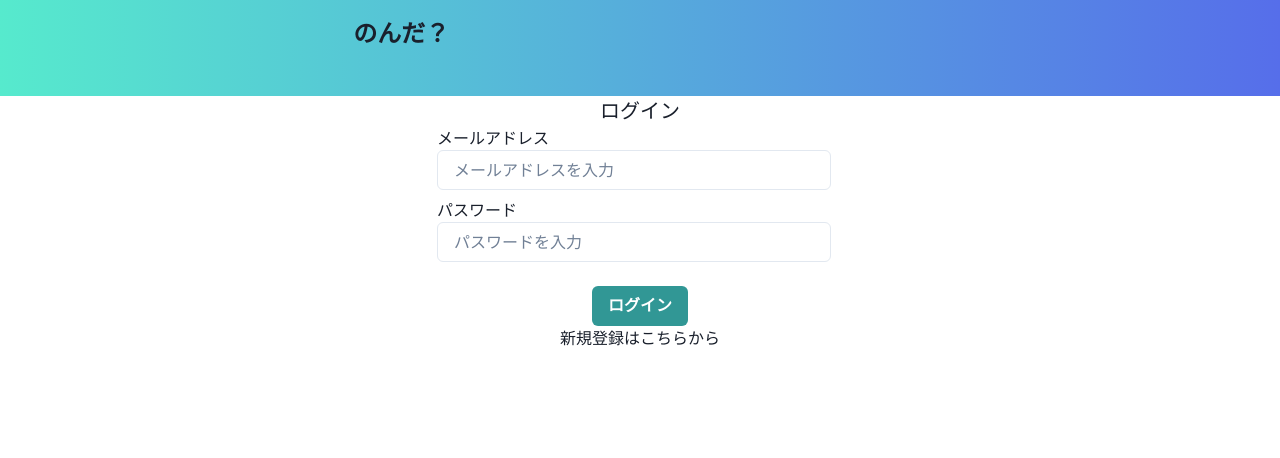
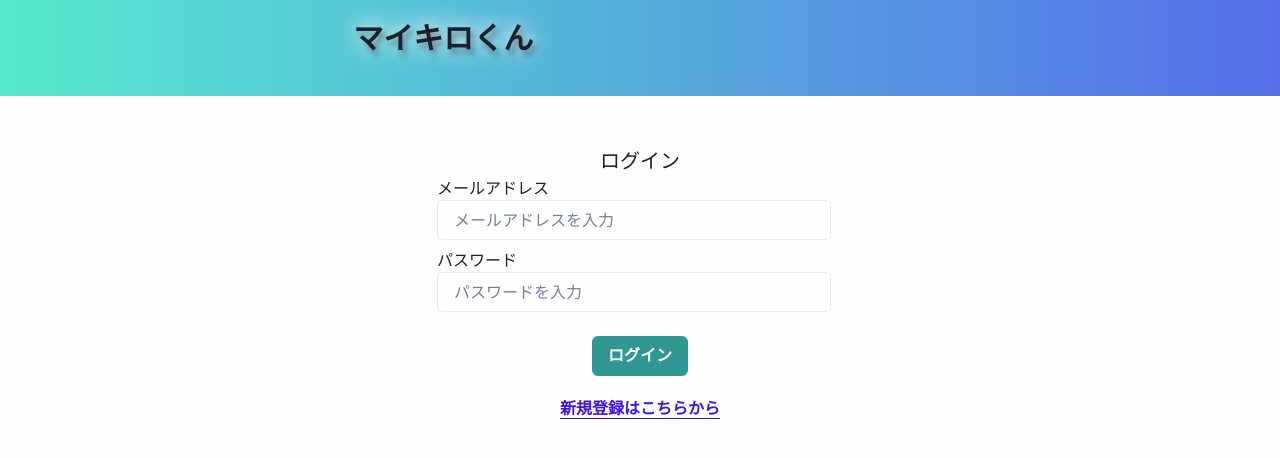
Before and after one commit to seetsuko/its-nonda-, a React (Create React App) app: page /login in a window 1280 px wide. Shown: the top 458 px of the page. Built offline with nearby package versions, Linux system fonts and the light colour scheme; no server answers.

Commit message:
refactor: 見た目の改善のため修正した。アイコンとタイトルを変えた

```diff
--- a/public/index.html
+++ b/public/index.html
@@ -2,7 +2,7 @@
 <html lang="en">
   <head>
     <meta charset="utf-8" />
-    <link rel="icon" href="%PUBLIC_URL%/favicon.ico" />
+    <link rel="icon" href="%PUBLIC_URL%/favicon.png" />
     <meta name="viewport" content="width=device-width, initial-scale=1" />
     <meta name="theme-color" content="#000000" />
     <meta
@@ -24,7 +24,7 @@
       work correctly both with client-side routing and a non-root public URL.
       Learn how to configure a non-root public URL by running `npm run build`.
     -->
-    <title>のんだ？</title>
+    <title>マイキロくん</title>
   </head>
   <body>
     <noscript>You need to enable JavaScript to run this app.</noscript>
--- a/src/Header.tsx
+++ b/src/Header.tsx
@@ -1,5 +1,5 @@
 import React, { useContext } from 'react';
-import { Heading, Box, Container, Flex, Button } from '@chakra-ui/react';
+import { Heading, Box, Container, Flex, Button, Text } from '@chakra-ui/react';
 import { Link, useLocation, useNavigate } from 'react-router-dom';
 import { signOut } from 'firebase/auth';
 import { auth } from './FirebaseConfig';
@@ -27,8 +27,16 @@ export const Header = () => {
         <Container width="90vw">
           <Flex as="header" py="5" justifyContent="space-between" m="0px">
             <Link to="/">
-              <Heading as="h1" fontSize="2xl" cursor="pointer">
-                のんだ？
+              <Heading cursor="pointer">
+                <Text
+                  fontSize="3xl"
+                  sx={{
+                    textShadow:
+                      ' 3px 5px 6px #00000067, 0 0 1em #ffffff, 0 0 0.5em #fff',
+                  }}
+                >
+                  マイキロくん
+                </Text>
               </Heading>
             </Link>
             {login ? (
--- a/src/pages/Counter.tsx
+++ b/src/pages/Counter.tsx
@@ -20,8 +20,8 @@ export const Counter = () => {
   const [timestamp, setTimestamp] = useState('');
   const [elapsedTime, setElapsedTime] = useState('');
 
-  const login = (token !== '')&&(uid !== undefined);
-  const noListId = (selectListId === undefined)
+  const login = token !== '' && uid !== undefined;
+  const noListId = selectListId === undefined;
 
   useEffect(() => {
     if (login) {
@@ -41,7 +41,7 @@ export const Counter = () => {
   useEffect(() => {
     if (!noListId) {
       axios
-          .get(`${url}/do_lists/${selectListId}/time_logs`,)
+        .get(`${url}/do_lists/${selectListId}/time_logs`)
         .then((res) => {
           // console.log(res.data)
           setTimestamp(res.data.at(-1)?.time);
@@ -81,12 +81,7 @@ export const Counter = () => {
     const time = dayjs().format('YYYY/MM/DD HH:mm:ss');
     const data = { time: time };
     axios
-      .post(`${url}/do_lists/${selectListId}/time_logs`, data, {
-        headers: {
-          'Content-Type': 'application/json',
-          authorization: `Bearer ${token}`,
-        },
-      })
+      .post(`${url}/do_lists/${selectListId}/time_logs`, data)
       .then((res) => {
         setTimestamp(time);
         setElapsedTime('');
@@ -96,7 +91,7 @@ export const Counter = () => {
 
   return (
     <Box>
-      {!loading && (selectListId!=="") &&(
+      {!loading && selectListId !== '' && (
         <Box textAlign="center" p={50} bg="#fefefe" h="88vh">
           {login ? (
             <Box>
@@ -165,13 +160,21 @@ export const Counter = () => {
                   <Box>
                     <Box mt={3}>
                       <Text>前回のキロクタイム</Text>
-
-                      <Text as="b" fontSize={"xl"}>{timestamp}</Text>
+                      {timestamp === undefined ? (
+                        <Text as="b" fontSize={'xl'}>
+                          「キロク！」を押してね
+                        </Text>
+                      ) : (
+                        <Text as="b" fontSize={'xl'}>
+                          {timestamp}
+                        </Text>
+                      )}
                     </Box>
                     <Box mt={4} mb={5}>
                       <Text>経過時間</Text>
                       <Text as="b">{elapsedTime}</Text>
                     </Box>
+                    {timestamp !== undefined && (
                       <Box
                         borderBottom="solid 1px"
                         w="120px"
@@ -186,22 +189,24 @@ export const Counter = () => {
                           過去のキロク
                         </Link>
                       </Box>
+                    )}
                   </Box>
                 )}
               </Box>
-              {!noListId &&(
+              {!noListId && (
                 <Button
                   variant="solid"
                   fontSize={{ base: 'xl', lg: '3xl' }}
                   bgColor="#7bdbe6"
-                borderBottom="solid 5px #4d618d"
+                  borderBottom="solid 8px #4d618d"
                   borderRadius="10px"
                   mt="24px"
                   size={{ base: 'lg' }}
                   onClick={handleUpdateTimestamp}
                 >
-                のんだ！
-              </Button>)}
+                  キロク！
+                </Button>
+              )}
             </Box>
           ) : (
             <Navigate to="/login" />
--- a/src/pages/ListEdit.tsx
+++ b/src/pages/ListEdit.tsx
@@ -28,28 +28,14 @@ export const ListEdit = () => {
   // console.log(title);
 
   const onEditList = async (data: any) => {
-    await axios
-      .put(`${url}/do_lists/${id.listId}`, data, {
-        headers: {
-          'Content-Type': 'application/json',
-          authorization: `Bearer ${token}`,
-        },
-      })
-      .then((res) => {
+    await axios.put(`${url}/do_lists/${id.listId}`, data).then((res) => {
       console.log(res);
       navigate('/');
     });
   };
 
   const onDeleteList = () => {
-    axios
-      .delete(`${url}/do_lists/${id.listId}`, {
-        headers: {
-          'Content-Type': 'application/json',
-          authorization: `Bearer ${token}`,
-        },
-      })
-      .then((res) => {
+    axios.delete(`${url}/do_lists/${id.listId}`).then((res) => {
       console.log('削除完了');
       navigate('/');
     });
--- a/src/pages/TimeLog.tsx
+++ b/src/pages/TimeLog.tsx
@@ -25,12 +25,7 @@ export const TimeLog = () => {
   useEffect(() => {
     if (login) {
       axios
-        .get(`${url}/do_lists/${id.listId}/time_logs/`, {
-          headers: {
-            'Content-Type': 'application/json',
-            authorization: `Bearer ${token}`,
-          },
-        })
+        .get(`${url}/do_lists/${id.listId}/time_logs/`)
         .then((res) => {
           setDataLog(res.data);
         })
@@ -53,9 +48,6 @@ export const TimeLog = () => {
                   リスト： {title}
                 </Text>
               </Box>
-              <Box>
-                <Text>ボタンを押した時間の記録</Text>
-              </Box>
               <Box
                 w="100%"
                 h="50vh"
@@ -66,6 +58,9 @@ export const TimeLog = () => {
                 overflow="auto"
                 mt={5}
               >
+                <Box>
+                  <Text>ボタンを押した時間の記録</Text>
+                </Box>
                 {dataLog.map((data) => {
                   return (
                     <Box mt={2} key={data.id}>
--- a/src/user/Login.tsx
+++ b/src/user/Login.tsx
@@ -45,7 +45,7 @@ export const Login = () => {
   return (
     <Box>
       {!loading && (
-        <Box>
+        <Box textAlign="center" p={50} bg="#fefefe" h="88vh">
           {login ? (
             <Navigate to="/" />
           ) : (
@@ -88,11 +88,18 @@ export const Login = () => {
                     )}
                   </Box>
                   <Box>
-                    <Button mt={4} colorScheme="teal" type="submit">
+                    <Button mt={4} mb={5} colorScheme="teal" type="submit">
                       ログイン
                     </Button>
                   </Box>
-                  <Link to="/register">新規登録はこちらから</Link>
+                  <Box
+                    borderBottom="solid 1px"
+                    w="120px"
+                    as="b"
+                    color="#3f13e0"
+                  >
+                    <Link to="/register">新規登録はこちらから</Link>
+                  </Box>
                 </form>
               </VStack>
             </Box>
--- a/src/user/Register.tsx
+++ b/src/user/Register.tsx
@@ -46,7 +46,7 @@ export const Register = () => {
   return (
     <Box>
       {!loading && (
-        <Box>
+        <Box textAlign="center" p={50} bg="#fefefe" h="88vh">
           {login ? (
             <Navigate to="/" />
           ) : (
@@ -89,11 +89,18 @@ export const Register = () => {
                     )}
                   </Box>
                   <Box>
-                    <Button mt={4} colorScheme="teal" type="submit">
+                    <Button mt={4} mb={5} colorScheme="teal" type="submit">
                       登録
                     </Button>
                   </Box>
-                  <Link to="/login">ログイン画面へ</Link>
+                  <Box
+                    borderBottom="solid 1px"
+                    w="120px"
+                    as="b"
+                    color="#3f13e0"
+                  >
+                    <Link to="/login">ログイン画面へ</Link>
+                  </Box>
                 </form>
               </VStack>
             </Box>
```
Also changed, not shown: src/pages/ListCreate.tsx (+4 -6 lines), public/favicon.png (added), 1 other file (tests, documents, lock files or other folders). Lines whose indentation alone changed are shown as unchanged.
